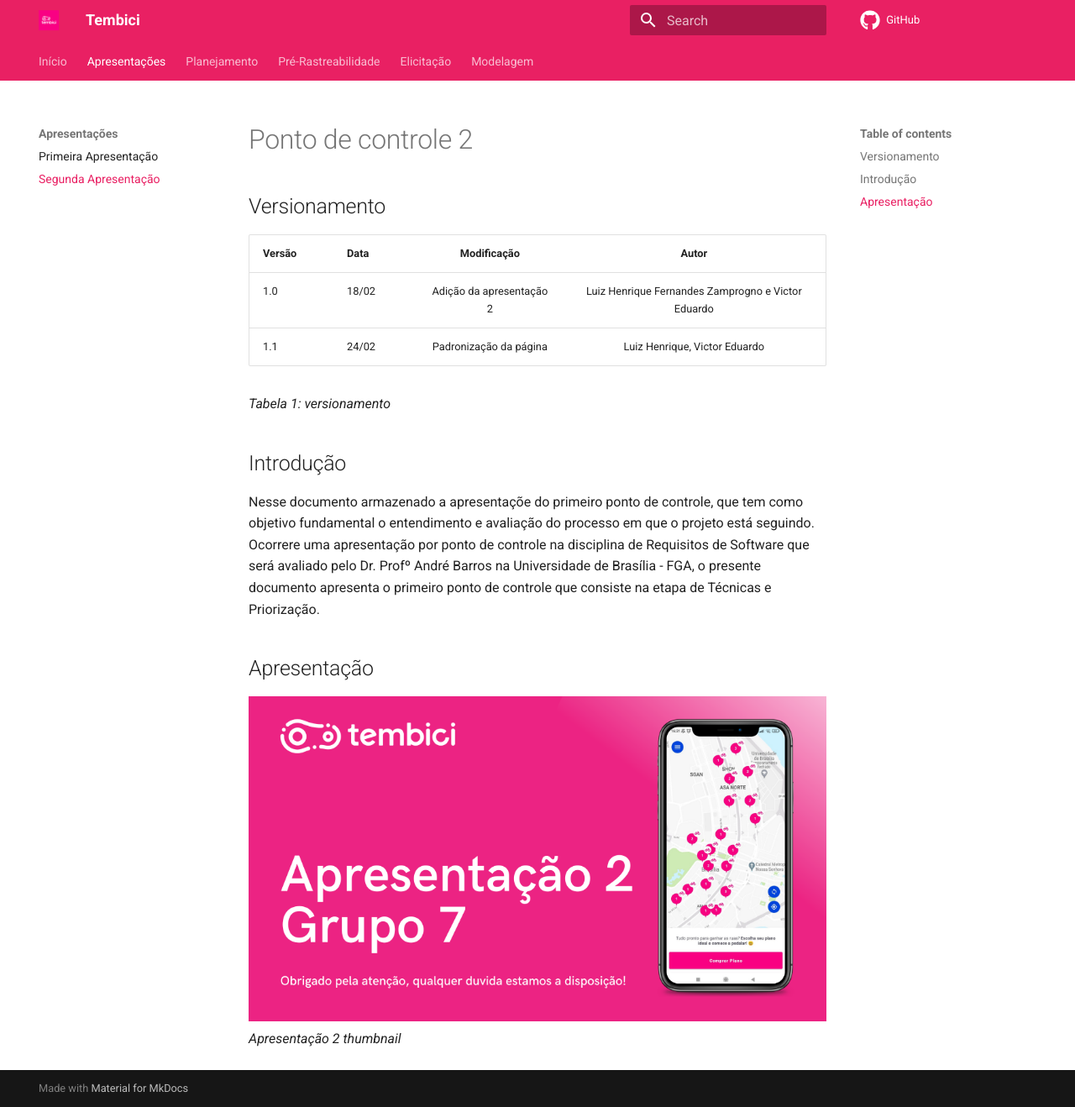
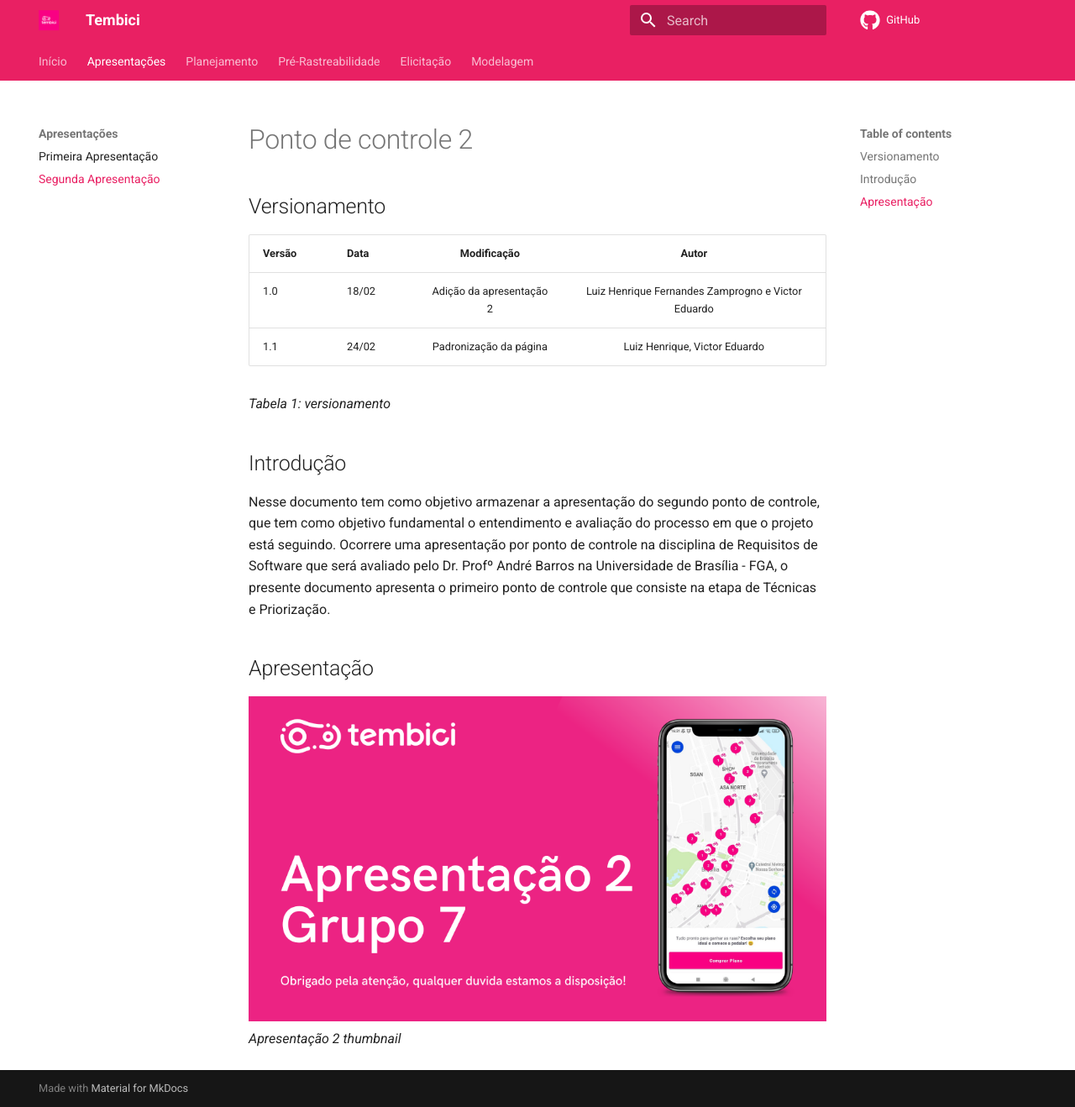
Before and after one commit to Requisitos-de-Software/2021.2-Tembici, an MkDocs documentation site: the page built from docs/apresentacoes/apresentacao2.md, in a window 1280 px wide and 1318 px high. Shown: the whole window at 84% size. Built offline with MkDocs 1.6.1 and Material for MkDocs 9.7.7, drawn with Linux system fonts in a browser that asks for light colours; comment, search, counter and statistics services are not loaded.

Commit message:
33 arrumando texto  apresentações

```diff
--- a/docs/apresentacoes/apresentacao2.md
+++ b/docs/apresentacoes/apresentacao2.md
@@ -11,7 +11,7 @@
 
 ## Introdução
 
-Nesse documento armazenado a apresentaçõe do primeiro ponto de controle, que tem como objetivo fundamental o entendimento e avaliação do processo em que o projeto está seguindo. Ocorrere uma apresentação por ponto de controle na disciplina de Requisitos de Software que será avaliado pelo Dr. Profº André Barros na Universidade de Brasília - FGA, o presente documento apresenta o primeiro ponto de controle que consiste na etapa de Técnicas e Priorização.
+Nesse documento tem como objetivo armazenar a apresentação do segundo ponto de controle, que tem como objetivo fundamental o entendimento e avaliação do processo em que o projeto está seguindo. Ocorrere uma apresentação por ponto de controle na disciplina de Requisitos de Software que será avaliado pelo Dr. Profº André Barros na Universidade de Brasília - FGA, o presente documento apresenta o primeiro ponto de controle que consiste na etapa de Técnicas e Priorização.
 
 ## Apresentação
 
```
Also changed, not shown: docs/apresentacoes/apresentacao1.md (+1 -1 lines).
